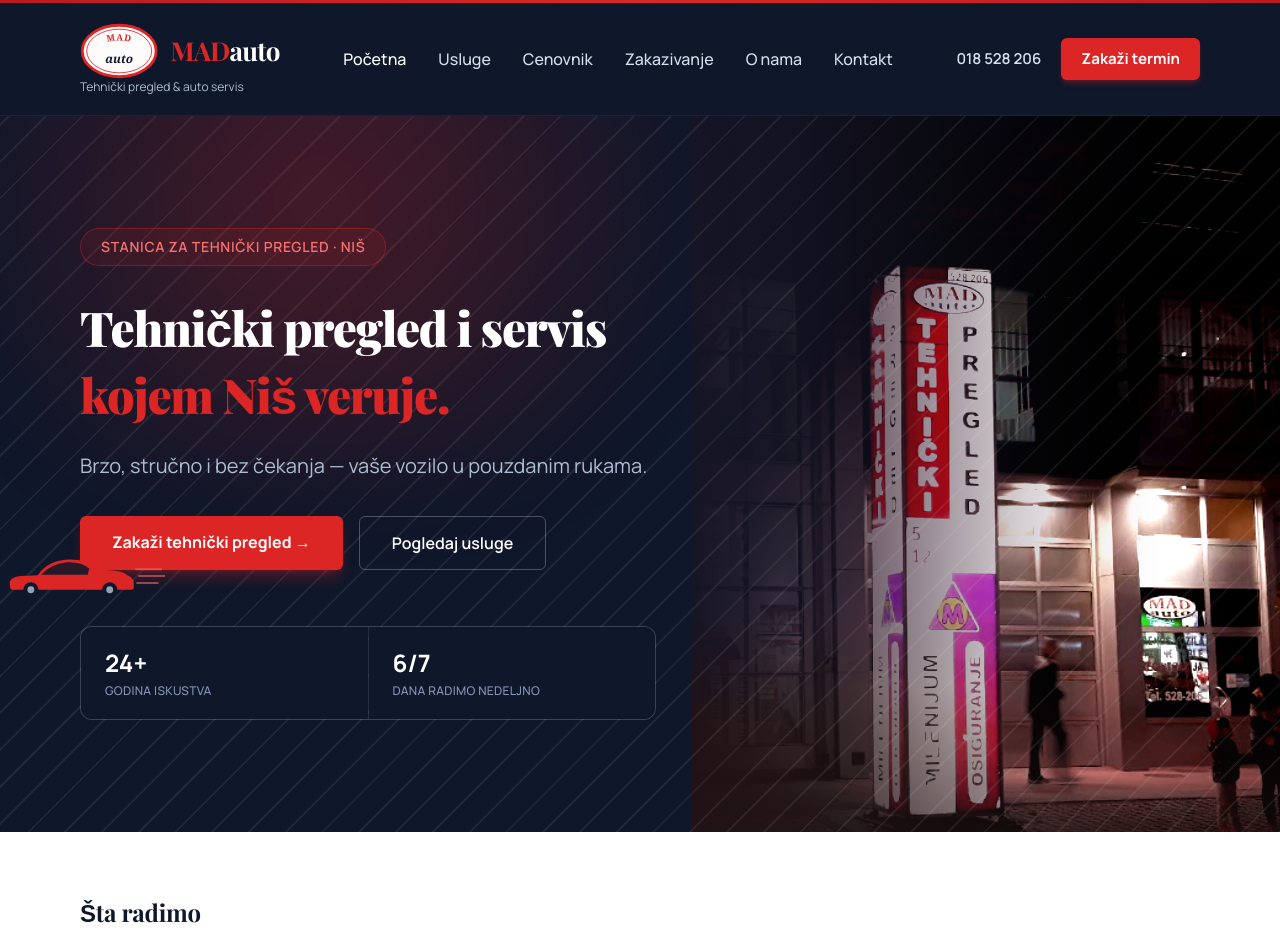
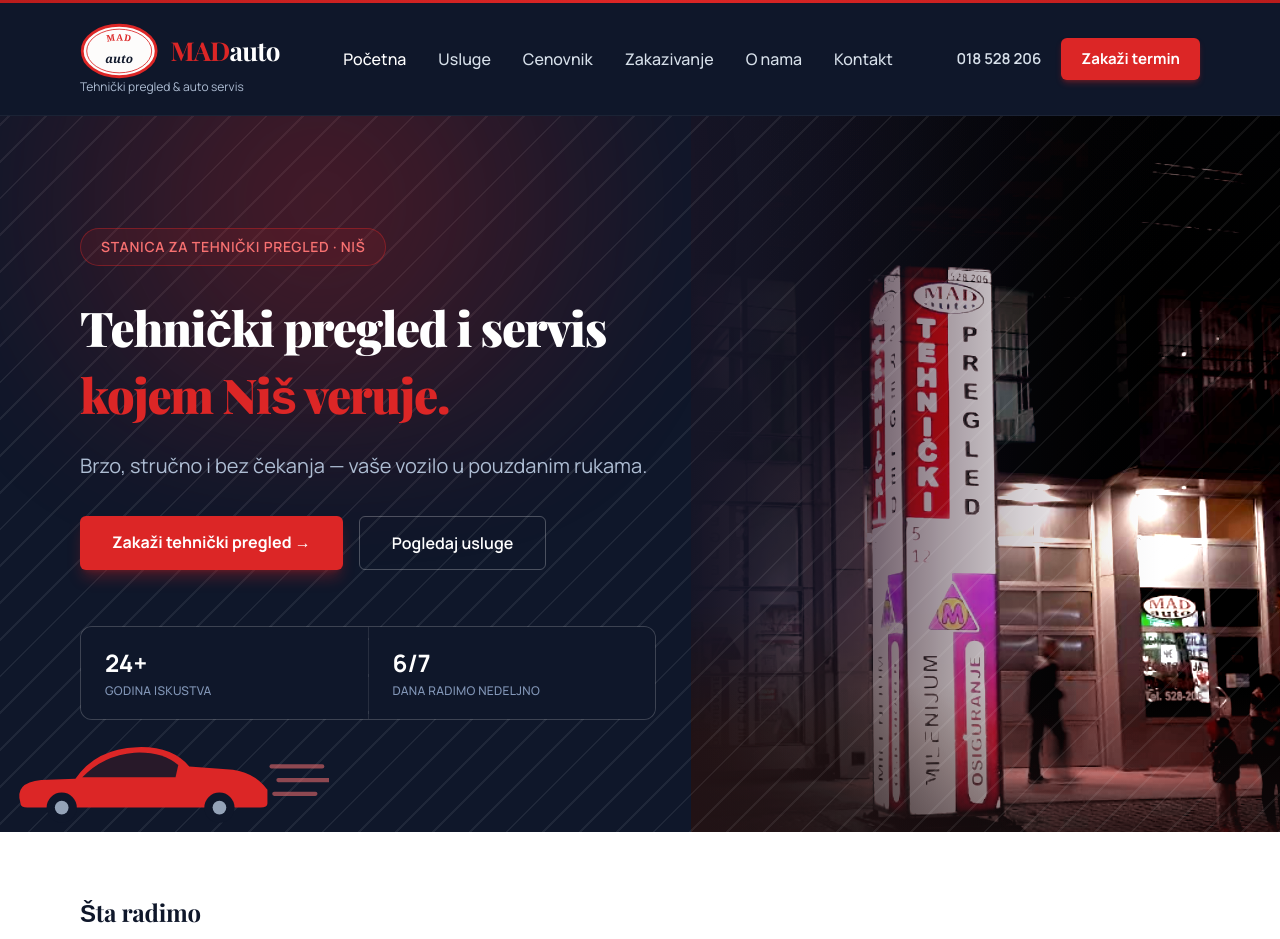
Before and after one commit to KineticAgency/madauto-website, a Next.js app: page / in a window 1280 px wide. Shown: the top 939 px of the page. Built offline with nearby package versions, Linux system fonts and the light colour scheme.

Commit message:
Vraceno na SVG ilustraciju auta (providna pozadina, bez fotografije)

```diff
--- a/src/app/globals.css
+++ b/src/app/globals.css
@@ -24,14 +24,14 @@
     transform: translateX(115vw);
     opacity: 0;
   }
-  3% {
+  4% {
     opacity: 1;
   }
-  22% {
+  55% {
     transform: translateX(-130vw);
     opacity: 1;
   }
-  24%,
+  58%,
   100% {
     transform: translateX(-130vw);
     opacity: 0;
@@ -39,7 +39,7 @@
 }
 
 .animate-drive-by {
-  animation: drive-by 9s cubic-bezier(0.45, 0, 0.55, 1) infinite;
+  animation: drive-by 16s linear infinite;
   animation-delay: 2.5s;
 }
 
--- a/src/components/DriveByCar.tsx
+++ b/src/components/DriveByCar.tsx
@@ -1,13 +1,10 @@
 export default function DriveByCar() {
   return (
     <div
-      className="pointer-events-none absolute left-0 top-[64%] z-[3] hidden -translate-y-1/2 sm:block"
+      className="pointer-events-none absolute inset-x-0 bottom-2 z-[3] hidden sm:block"
       aria-hidden="true"
     >
-      <svg
-        viewBox="0 0 240 70"
-        className="animate-drive-by h-10 w-auto sm:h-12"
-      >
+      <svg viewBox="0 0 240 70" className="animate-drive-by h-16 w-auto sm:h-20 lg:h-24">
         <g stroke="#f87171" strokeWidth="3" strokeLinecap="round" opacity="0.55">
           <line x1="198" y1="28" x2="235" y2="28" />
           <line x1="203" y1="38" x2="245" y2="38" />
```
